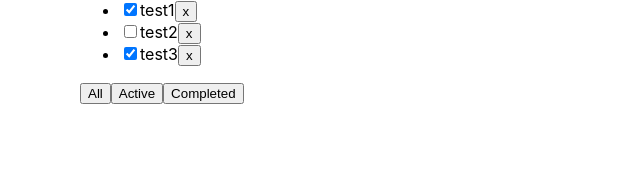
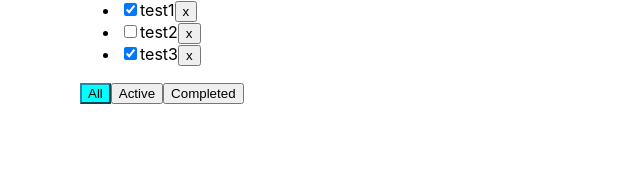
Before and after one commit to makarchuk92/Todo-Trello-, a React (Create React App) app: page / in a window 1280 px wide. Shown: the part 112-285 px from the top of the page, without its empty margins (0-640 px from the left). Built offline with nearby package versions, Linux system fonts and the light colour scheme.

Commit message:
added class 'active' for buttons and functional

```diff
--- a/src/App.tsx
+++ b/src/App.tsx
@@ -63,7 +63,7 @@ function App() {
   return (
     <div className="App">
       <Todo title="what to learn?"
-       tasks={taskForTodo} removeTodo={removeTodo} changeFilter={changeFilter} addTodo={addTodo} changeCheckStatus={changeCheckStatus}
+       tasks={taskForTodo} removeTodo={removeTodo} changeFilter={changeFilter} addTodo={addTodo} changeCheckStatus={changeCheckStatus} filter={filter}
         />
     </div>
   );
--- a/src/Components/Todo.tsx
+++ b/src/Components/Todo.tsx
@@ -16,6 +16,7 @@ type PropsType = {
   changeFilter: (value: FilterValuesType) => void
   addTodo: (input: string) => void
   changeCheckStatus: (taskId: string, isDone: boolean) => void
+  filter: FilterValuesType
 }
 
 
@@ -68,9 +69,9 @@ export function Todo(props: PropsType) {
 
       </ul>
       <div>
-        <button onClick={() => props.changeFilter('all')}>All</button>
-        <button onClick={() => props.changeFilter('active')}>Active</button>
-        <button onClick={() => props.changeFilter('completed')}>Completed</button>
+        <button className={props.filter == 'all' ? "active-filter" : ""} onClick={() => props.changeFilter('all')}>All</button>
+        <button className={props.filter == 'active' ? "active-filter" : ""} onClick={() => props.changeFilter('active')}>Active</button>
+        <button className={props.filter == 'completed' ? "active-filter" : ""} onClick={() => props.changeFilter('completed')}>Completed</button>
       </div>
     </div>
   )
--- a/src/index.css
+++ b/src/index.css
@@ -19,3 +19,8 @@ code {
 .text-input {
   color: red;
 }
+
+.active-filter {
+  background-color: aqua;
+  border-color: rgb(42, 136, 165);
+}
```
